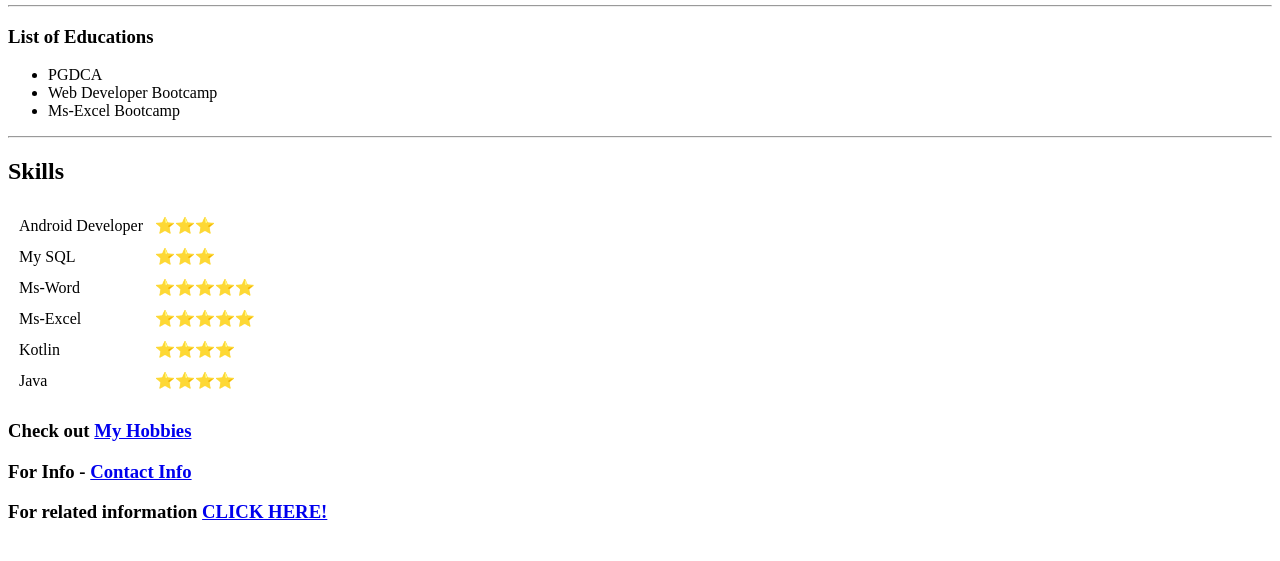
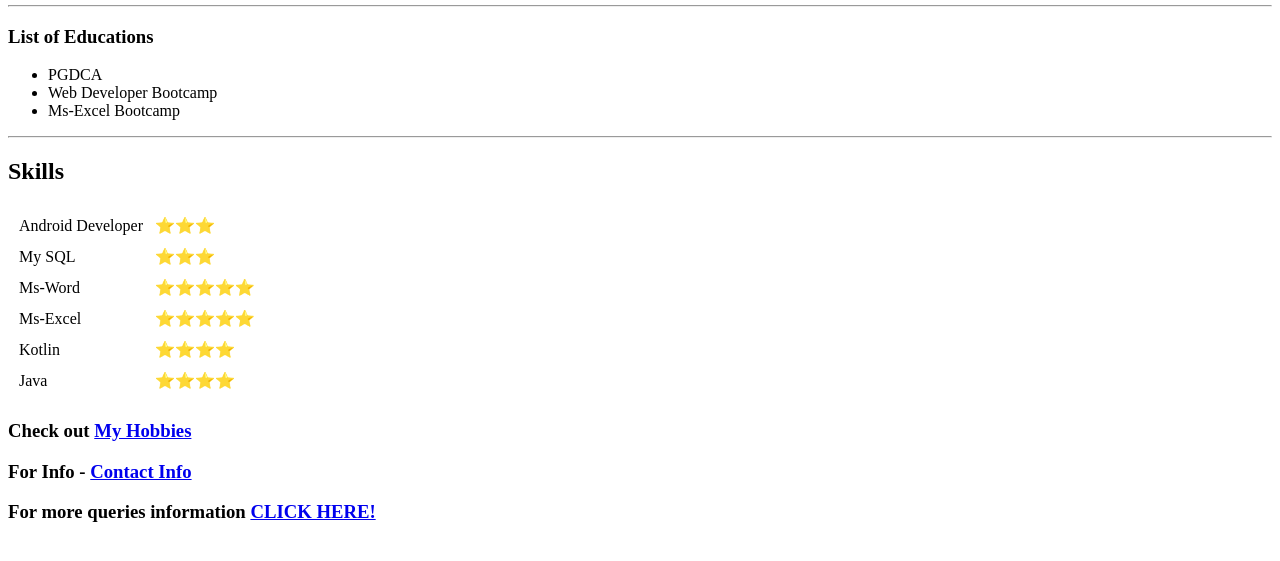
Before and after one commit to jameskk91/cv, a plain HTML site: page index.html in a window 1280 px wide. Shown: the part 207-768 px from the top of the page. Drawn offline with Linux system fonts and the light colour scheme.

Commit message:
Changes some minor line

```diff
--- a/index.html
+++ b/index.html
@@ -69,7 +69,7 @@
 
     <h3>Check out <a href="hobbies.html">My Hobbies</a></h3>
     <h3>For Info - <a href="contact.html">Contact Info</a></h3>
-    <h3>For related information <a href="input.html"><strong>CLICK HERE!</strong></a></h3>
+    <h3>For more queries information <a href="input.html"><strong>CLICK HERE!</strong></a></h3>
 
 
 </body>
```
